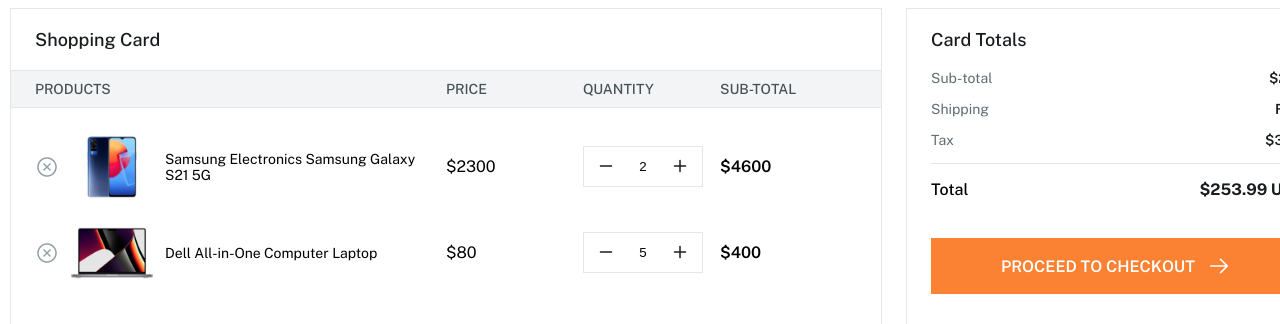
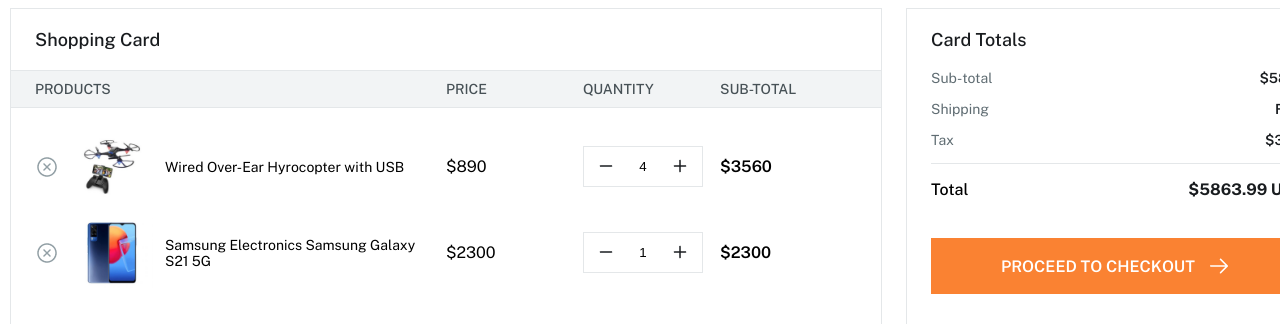
Before and after one commit to R4AYA4R/CliconSiteOnReact, a React (Create React App) app: page /cart in a window 1280 px wide. Shown: the part 476-800 px from the top of the page. Built offline with nearby package versions, Linux system fonts and the light colour scheme; data requests are answered from the project's data file.

Commit message:
added totalprice and clear all cart to cart

```diff
--- a/db.json
+++ b/db.json
@@ -386,26 +386,26 @@
   ],
   "productsBasket": [
     {
+      "name": "Wired Over-Ear Hyrocopter with USB",
+      "category": "Electronics Devices",
+      "image": "/images/sectionCatalog/Image (1).png",
+      "price": 890,
+      "rating": 3.5,
+      "priceFilter": "$500 to $1,000",
+      "amount": 4,
+      "totalPrice": 3560,
+      "id": 1
+    },
+    {
       "name": "Samsung Electronics Samsung Galaxy S21 5G",
       "category": "SmartPhone",
       "image": "/images/sectionCatalog/Image.png",
       "price": 2300,
       "rating": 2.7142857142857144,
       "priceFilter": "Above $1,000",
-      "amount": 2,
-      "totalPrice": 4600,
-      "id": 1
-    },
-    {
-      "name": "Dell All-in-One Computer Laptop",
-      "category": "Electronics Devices",
-      "image": "/images/sectionCatalog/Image (4).png",
-      "price": 80,
-      "rating": 2.75,
-      "priceFilter": "$20 to $100",
-      "amount": 5,
-      "totalPrice": 400,
-      "id": 3
+      "amount": 1,
+      "totalPrice": 2300,
+      "id": 2
     }
   ]
 }
--- a/src/pages/Cart.tsx
+++ b/src/pages/Cart.tsx
@@ -1,4 +1,4 @@
-import { useContext, useRef } from "react";
+import { useContext, useEffect, useRef, useState } from "react";
 import ProductItemCart from "../components/ProductItemCart";
 import { useIsOnScreen } from "../hooks/useIsOnScreen";
 import SectionSellers from "../components/SectionSellers";
@@ -8,8 +8,30 @@
 
     const { data } = apiBasket.useGetAllProductsBasketQuery(null);
 
+    const [deleteProductBasket] = apiBasket.useDeleteProductBasketMutation();
+
+    const [totalCheck,setTotalCheck] = useState<number>();
+
     const sectionCartRef = useRef(null);
     const onScreen = useIsOnScreen(sectionCartRef);
+
+    const dataCheck = data?.reduce((prev,curr)=> prev + curr.totalPrice,0); // проходимся по массиву объектов корзины и на каждой итерации увеличиваем переменную prev(это число,и мы указали,что в начале оно равно 0 и оно будет увеличиваться на каждой итерации массива объектов,запоминая старое состояние числа и увеличивая его на новое значение) на curr(текущий итерируемый объект).totalPrice,это чтобы посчитать общую сумму цены всех товаров
+
+    // функция для удаления всех товаров корзины
+    const deleteAllProducts=()=>{
+        // проходимся по каждому элементу массива товаров корзины и вызываем мутацию deleteProductBasket и передаем туда product(сам product, каждый товар на каждой итерации,и потом в функции deleteProductBasket будем брать у этого product только id для удаления из корзины(это мы прописали в нашей функции deleteProductBasket))
+        data?.forEach(product =>{
+            deleteProductBasket(product);
+        })
+
+    }
+
+    // при изменении data(массива объектов корзины),изменяем состояние totalCheck на dataCheck,чтобы посчитать общую сумму товаров
+    useEffect(()=>{
+
+        setTotalCheck(dataCheck);
+
+    },[data])
 
 
     return (
@@ -48,7 +70,7 @@
                                         )}
                                     </div>
                                     <div className="table__bottom">
-                                        <button className="table__bottom-btnUpdate">Clear cart</button>
+                                        <button className="table__bottom-btnUpdate" onClick={deleteAllProducts}>Clear cart</button>
                                     </div>
                                 </>
                                 :
@@ -61,7 +83,7 @@
                             <h3 className="totals__title">Card Totals</h3>
                             <div className="totals__item">
                                 <p className="totals__item-text">Sub-total</p>
-                                <p className="totals__item-textRight">$250</p>
+                                <p className="totals__item-textRight">${totalCheck}</p>
                             </div>
                             <div className="totals__item">
                                 <p className="totals__item-text">Shipping</p>
@@ -73,7 +95,13 @@
                             </div>
                             <div className="totals__item totals__itemTotal">
                                 <p className="totals__item-textTotal">Total</p>
-                                <p className="totals__item-totalPrice">$253.99 USD</p>
+
+                                {/* если totalCheck true,то есть он есть и он не undefined(totalCheck может быть undefined,если data(объекты товаров корзины) отсутствуют),то показываем общую цену,в другом случае указываем общую цену 0 usd */}
+                                {totalCheck ?
+                                    <p className="totals__item-totalPrice">${totalCheck + 3.99} USD</p>
+                                    : <p className="totals__item-totalPrice">$0 USD</p>
+                                }
+
                             </div>
                             <button className="totals__btn">
                                 <p className="totals__btn-text">Proceed to Checkout</p>
```
